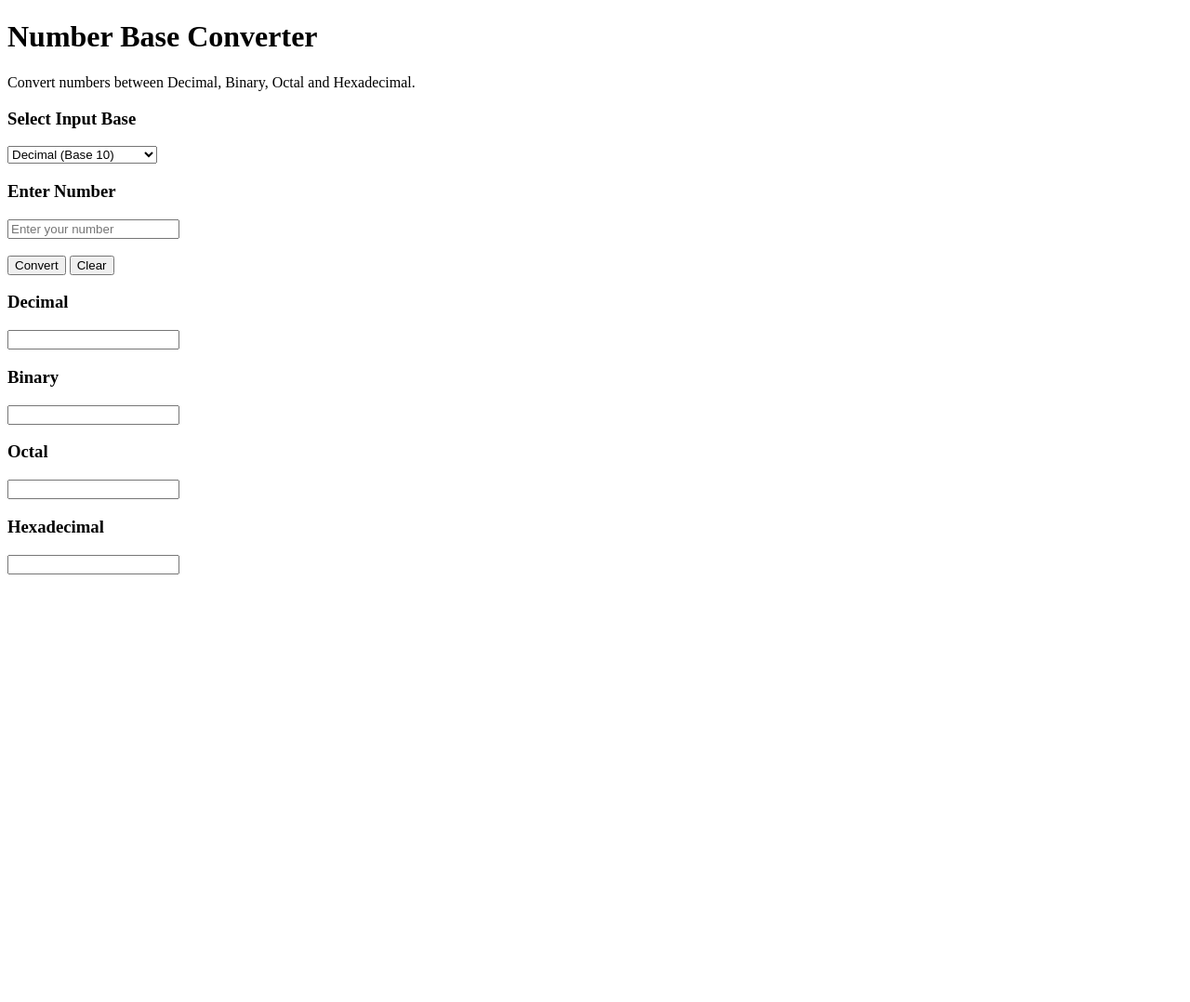
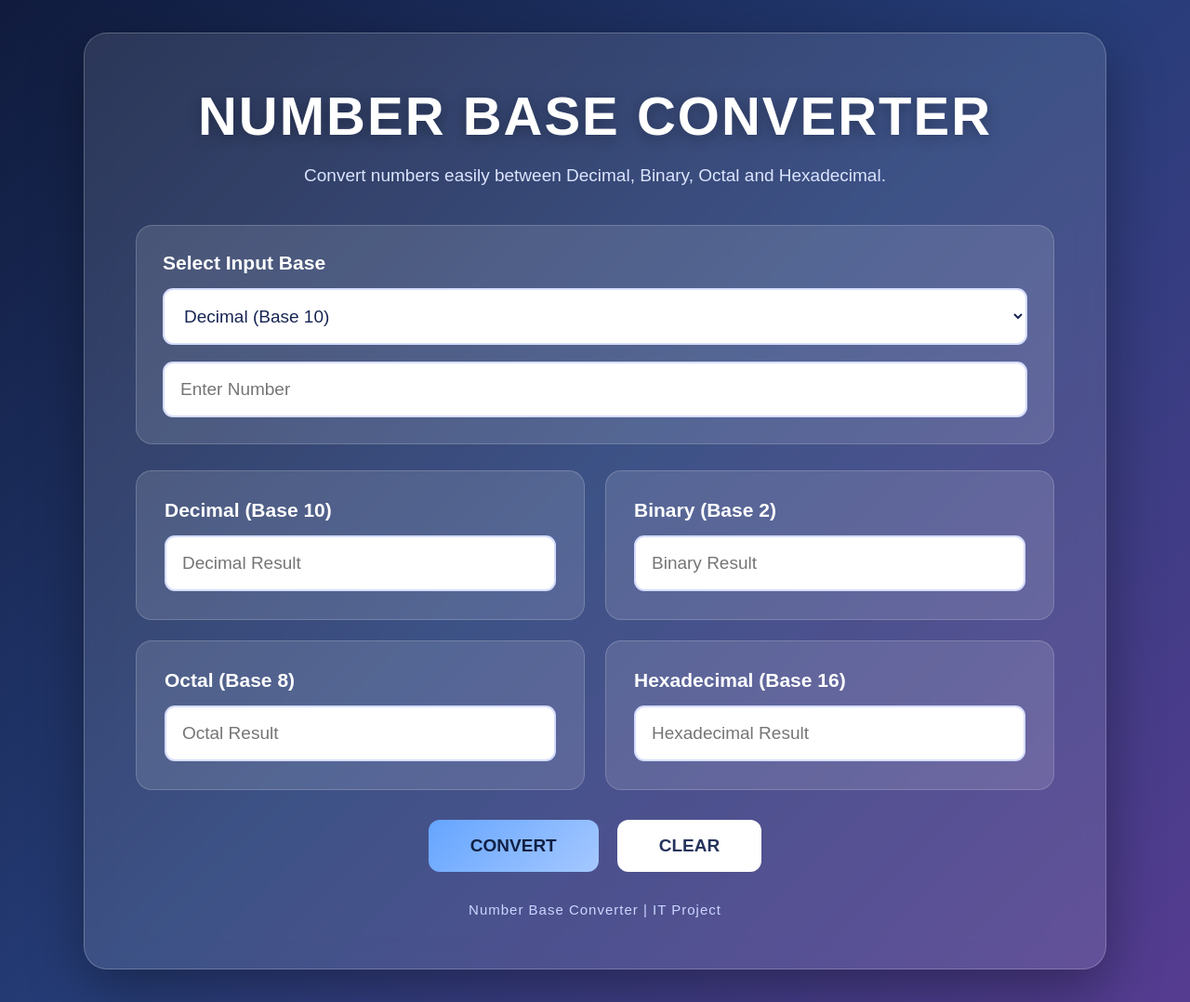
Before and after one commit to pahriharnikita2006-blip/Number---base---converter-, a plain HTML site: page index.html in a window 1280 px wide. Shown: the whole page at 93% size. Before the commit the page ends 800 px from the top, so only its background shows below. Drawn offline with Linux system fonts and the light colour scheme; no server answers.

Commit message:
Update index.html

```diff
--- a/index.html
+++ b/index.html
@@ -1,42 +1,262 @@
-
 
 <!DOCTYPE html>
-<html>
+<html lang="en">
 <head>
+<meta charset="UTF-8">
+<meta name="viewport" content="width=device-width, initial-scale=1.0">
 <title>Number Base Converter</title>
-    <meta name="viewport" content="width=device-width, initial-scale=1.0">
+
+<style>
+* {
+    margin: 0;
+    padding: 0;
+    box-sizing: border-box;
+}
+
+body {
+    min-height: 100vh;
+    font-family: Arial, sans-serif;
+    background: linear-gradient(135deg, #101b3d, #263d78, #563c91);
+    display: flex;
+    justify-content: center;
+    align-items: center;
+    padding: 35px 20px;
+    color: white;
+}
+
+.container {
+    width: 100%;
+    max-width: 1100px;
+    background: rgba(255,255,255,0.11);
+    border: 1px solid rgba(255,255,255,0.22);
+    border-radius: 25px;
+    padding: 45px;
+    box-shadow: 0 20px 60px rgba(0,0,0,0.35);
+    backdrop-filter: blur(15px);
+}
+
+header {
+    text-align: center;
+    margin-bottom: 38px;
+}
+
+h1 {
+    font-size: clamp(36px, 5vw, 58px);
+    font-weight: 800;
+    letter-spacing: 2px;
+    margin-bottom: 16px;
+    color: #ffffff;
+    text-shadow: 0 3px 15px rgba(0,0,0,0.3);
+}
+
+header p {
+    font-size: clamp(15px, 2vw, 19px);
+    color: #dce5ff;
+    line-height: 1.6;
+}
+
+.input-section {
+    background: rgba(255,255,255,0.12);
+    padding: 28px;
+    border-radius: 18px;
+    margin-bottom: 28px;
+    border: 1px solid rgba(255,255,255,0.18);
+}
+
+h3 {
+    font-size: 21px;
+    margin-bottom: 15px;
+    color: #ffffff;
+}
+
+select, input {
+    width: 100%;
+    padding: 17px;
+    border: 2px solid #d6ddff;
+    border-radius: 11px;
+    font-size: 19px;
+    background: #ffffff;
+    color: #172554;
+    outline: none;
+    transition: 0.3s;
+}
+
+select {
+    margin-bottom: 18px;
+    cursor: pointer;
+}
+
+input:focus, select:focus {
+    border-color: #8eb7ff;
+    box-shadow: 0 0 12px rgba(142,183,255,0.5);
+}
+
+.results {
+    display: grid;
+    grid-template-columns: repeat(2, minmax(0, 1fr));
+    gap: 22px;
+}
+
+.result-card {
+    background: rgba(255,255,255,0.12);
+    padding: 25px;
+    border-radius: 17px;
+    border: 1px solid rgba(255,255,255,0.18);
+    transition: 0.3s;
+}
+
+.result-card:hover {
+    background: rgba(255,255,255,0.19);
+    transform: translateY(-3px);
+}
+
+.buttons {
+    display: flex;
+    justify-content: center;
+    gap: 20px;
+    margin-top: 32px;
+}
+
+button {
+    padding: 17px 45px;
+    font-size: 19px;
+    font-weight: bold;
+    border: none;
+    border-radius: 12px;
+    cursor: pointer;
+    transition: 0.3s;
+}
+
+.convert {
+    background: linear-gradient(135deg, #65a5ff, #a5c8ff);
+    color: #102044;
+}
+
+.clear {
+    background: #ffffff;
+    color: #25345c;
+}
+
+button:hover {
+    transform: translateY(-4px);
+    box-shadow: 0 8px 20px rgba(0,0,0,0.3);
+}
+
+footer {
+    text-align: center;
+    margin-top: 32px;
+    color: #cbd7ff;
+    font-size: 15px;
+    letter-spacing: 1px;
+}
+
+@media (min-width: 1200px) {
+    .container {
+        padding: 55px;
+    }
+
+    .result-card {
+        padding: 30px;
+    }
+}
+
+@media (max-width: 650px) {
+    body {
+        padding: 18px 12px;
+    }
+
+    .container {
+        padding: 23px 17px;
+    }
+
+    .results {
+        grid-template-columns: 1fr;
+    }
+
+    .buttons {
+        flex-direction: column;
+    }
+
+    button {
+        width: 100%;
+    }
+}
+</style>
 </head>
+
 <body>
 
-    <h1>Number Base Converter</h1>
-    <p>Convert numbers between Decimal, Binary, Octal and Hexadecimal.</p>
+<div class="container">
+
+    <header>
+        <h1>NUMBER BASE CONVERTER</h1>
+        <p>
+            Convert numbers easily between
+            Decimal, Binary, Octal and Hexadecimal.
+        </p>
+    </header>
+
+    <div class="input-section">
 
         <h3>Select Input Base</h3>
-    <select id="base">
+
+        <select id="inputBase">
             <option value="10">Decimal (Base 10)</option>
             <option value="2">Binary (Base 2)</option>
             <option value="8">Octal (Base 8)</option>
             <option value="16">Hexadecimal (Base 16)</option>
         </select>
 
-    <h3>Enter Number</h3>
-    <input type="text" id="number" placeholder="Enter your number">
+        <input type="text" id="numberInput"
+               placeholder="Enter Number">
 
-    <br><br>
-    <button onclick="convertNumber()">Convert</button>
-    <button onclick="clearFields()">Clear</button>
+    </div>
 
-    <h3>Decimal</h3>
-    <input id="decimal" readonly>
+    <div class="results">
 
-    <h3>Binary</h3>
-    <input id="binary" readonly>
+        <div class="result-card">
+            <h3>Decimal (Base 10)</h3>
+            <input type="text" id="decimal"
+                   placeholder="Decimal Result" readonly>
+        </div>
 
-    <h3>Octal</h3>
-    <input id="octal" readonly>
+        <div class="result-card">
+            <h3>Binary (Base 2)</h3>
+            <input type="text" id="binary"
+                   placeholder="Binary Result" readonly>
+        </div>
 
-    <h3>Hexadecimal</h3>
-    <input id="hexadecimal" readonly>
+        <div class="result-card">
+            <h3>Octal (Base 8)</h3>
+            <input type="text" id="octal"
+                   placeholder="Octal Result" readonly>
+        </div>
+
+        <div class="result-card">
+            <h3>Hexadecimal (Base 16)</h3>
+            <input type="text" id="hexadecimal"
+                   placeholder="Hexadecimal Result" readonly>
+        </div>
+
+    </div>
+
+    <div class="buttons">
+
+        <button class="convert" onclick="convertNumber()">
+            CONVERT
+        </button>
+
+        <button class="clear" onclick="clearFields()">
+            CLEAR
+        </button>
+
+    </div>
+
+    <footer>
+        Number Base Converter | IT Project
+    </footer>
+
+</div>
 
 <script src="converter.js"></script>
 <script src="script.js"></script>
```
Lines whose indentation alone changed are shown as unchanged.
